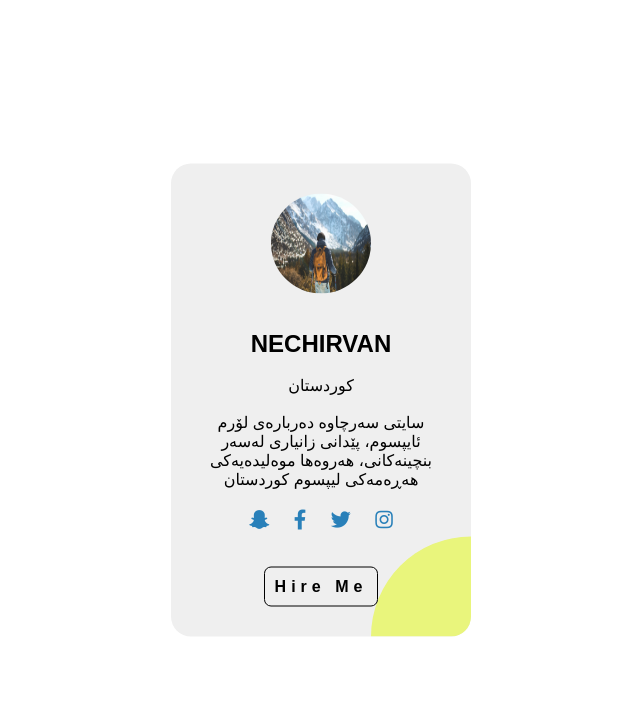
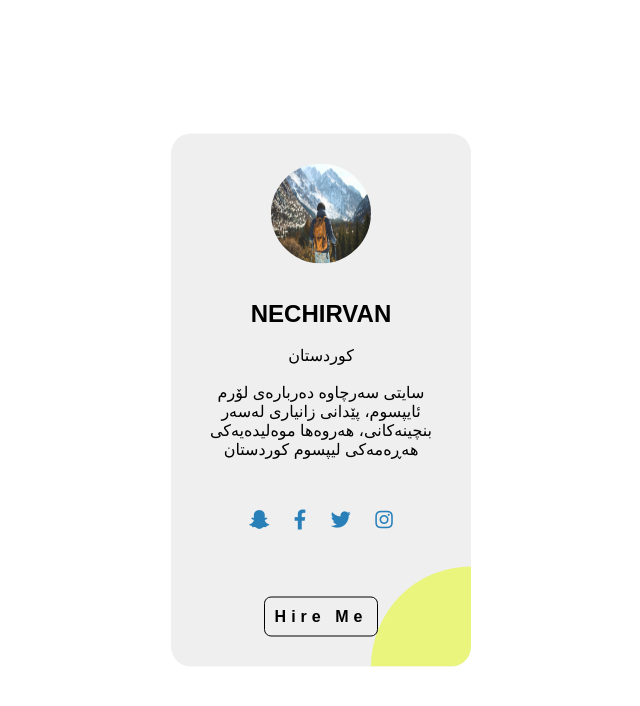
Before and after one commit to nechirvan2000/social-account1, a plain HTML site: page index.html in a window 1280 px wide. Shown: the whole page, without its empty margins (319-959 px from the left). Drawn offline with Linux system fonts and the light colour scheme.

Commit message:
Update style.css

```diff
--- a/css/style.css
+++ b/css/style.css
@@ -33,7 +33,7 @@ body{
 
   }
   .card div ul li{
-    margin:20px 10px;
+    margin:50px 10px;
     display:inline-block;
 
 
```
